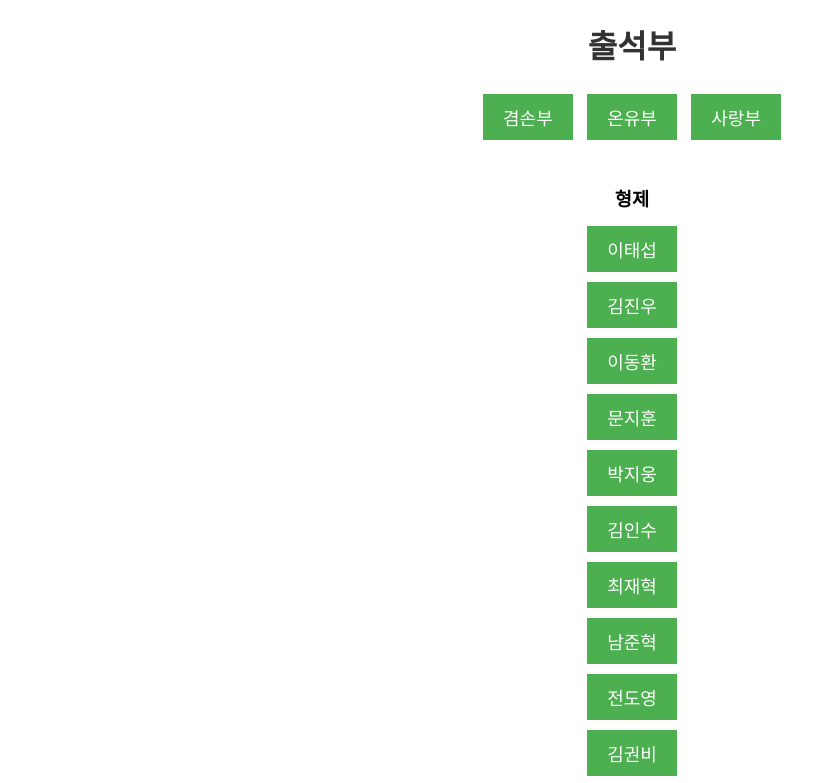
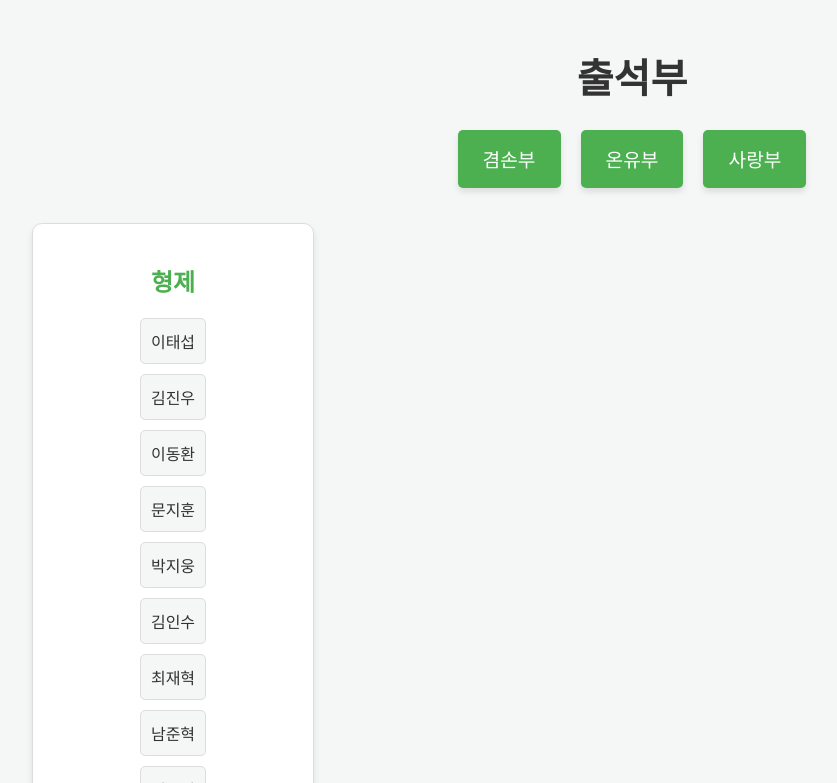
Before and after one commit to jw0921-kim/attendance-all, a website: page index.html in a window 1280 px wide. Both pictures are taken after a click on the button "겸손부". Shown: the top 783 px of the page, without its empty margins (8-845 px from the left). Drawn offline with Linux system fonts and the light colour scheme.

Commit message:
Add initial files for attendance app

```diff
--- a/index.html
+++ b/index.html
@@ -7,17 +7,21 @@
     <link rel="stylesheet" href="styles.css"> <!-- styles.css 연결 -->
 </head>
 <body>
-    <h1>출석부</h1>
+    <div class="container">
+        <h1>출석부</h1>
 
-    <!-- 각 부서 버튼 -->
-    <button id="gyeomsonBtn">겸손부</button>
-    <button id="onyuBtn">온유부</button>
-    <button id="salangBtn">사랑부</button>
+        <!-- 각 부서 버튼 -->
+        <div class="buttons">
+            <button id="gyeomsonBtn" class="btn">겸손부</button>
+            <button id="onyuBtn" class="btn">온유부</button>
+            <button id="salangBtn" class="btn">사랑부</button>
+        </div>
 
-    <!-- 각 부서 이름들이 버튼으로 생성될 컨테이너 -->
-    <div id="attendanceContainerGyeomson" class="container"></div>
-    <div id="attendanceContainerOnyu" class="container"></div>
-    <div id="attendanceContainerSalang" class="container"></div>
+        <!-- 부서별 이름들이 버튼으로 생성될 컨테이너 -->
+        <div id="attendanceContainerGyeomson" class="attendance-list"></div>
+        <div id="attendanceContainerOnyu" class="attendance-list"></div>
+        <div id="attendanceContainerSalang" class="attendance-list"></div>
+    </div>
 
     <script src="script.js"></script> <!-- JavaScript 연결 -->
 </body>
--- a/styles.css
+++ b/styles.css
@@ -1,53 +1,108 @@
+/* 기본 레이아웃 */
 body {
-    font-family: Arial, sans-serif;
-    text-align: center;
-    margin: 20px;
-}
-
-h1 {
+    font-family: 'Segoe UI', Tahoma, Geneva, Verdana, sans-serif;
+    margin: 0;
+    padding: 0;
+    background-color: #f4f7f6;
     color: #333;
 }
 
-button {
+.container {
+    max-width: 1200px;
+    margin: 0 auto;
+    padding: 20px;
+    text-align: center;
+}
+
+/* 제목 */
+h1 {
+    font-size: 2.5rem;
+    color: #333;
+    margin-bottom: 20px;
+}
+
+/* 버튼 스타일 */
+.buttons {
+    display: flex;
+    justify-content: center;
+    gap: 20px;
+    margin-bottom: 30px;
+}
+
+.btn {
     background-color: #4CAF50;
     color: white;
-    padding: 10px 20px;
+    padding: 15px 25px;
     border: none;
     cursor: pointer;
-    font-size: 18px;
-    margin: 10px;
+    font-size: 1.2rem;
+    border-radius: 5px;
+    transition: background-color 0.3s ease;
+    box-shadow: 0 4px 6px rgba(0, 0, 0, 0.1);
 }
 
-button:hover {
+.btn:hover {
     background-color: #45a049;
 }
 
-.container {
-    margin-top: 20px;
-    display: none; /* 기본적으로 숨겨놓기 */
-    flex-direction: row; /* 좌우 배치 */
-    justify-content: center; /* 중앙 정렬 */
-    gap: 50px; /* 형제와 자매들 사이의 간격 */
+/* 출석부 목록 스타일 */
+.attendance-list {
+    display: none; /* 기본적으로 숨기기 */
+    display: flex;
+    justify-content: center;
+    gap: 50px;
+    margin-top: 30px;
 }
 
 .section {
     display: flex;
     flex-direction: column;
     align-items: center;
+    width: 250px;
+    padding: 15px;
+    border: 1px solid #ddd;
+    border-radius: 10px;
+    background-color: #fff;
+    box-shadow: 0 4px 6px rgba(0, 0, 0, 0.1);
+    transition: box-shadow 0.3s ease;
 }
 
-button.show {
-    background-color: #2196F3;
+.section:hover {
+    box-shadow: 0 8px 12px rgba(0, 0, 0, 0.2);
 }
 
-button:focus {
-    outline: none;
+h3 {
+    font-size: 1.5rem;
+    color: #4CAF50;
+    margin-bottom: 15px;
+    text-align: center;
 }
 
 button {
-    margin: 5px;
+    background-color: #f4f7f6;
+    color: #333;
+    padding: 10px;
+    margin: 5px 0;
+    border: 1px solid #ddd;
+    cursor: pointer;
+    font-size: 1rem;
+    border-radius: 5px;
+    transition: background-color 0.3s ease;
 }
 
-h3 {
-    margin-bottom: 10px;
+button:hover {
+    background-color: #f1f1f1;
 }
+
+/* 모바일 반응형 */
+@media screen and (max-width: 768px) {
+    .buttons {
+        flex-direction: column;
+        gap: 10px;
+    }
+
+    .attendance-list {
+        flex-direction: column;
+        align-items: center;
+    }
+}
```
